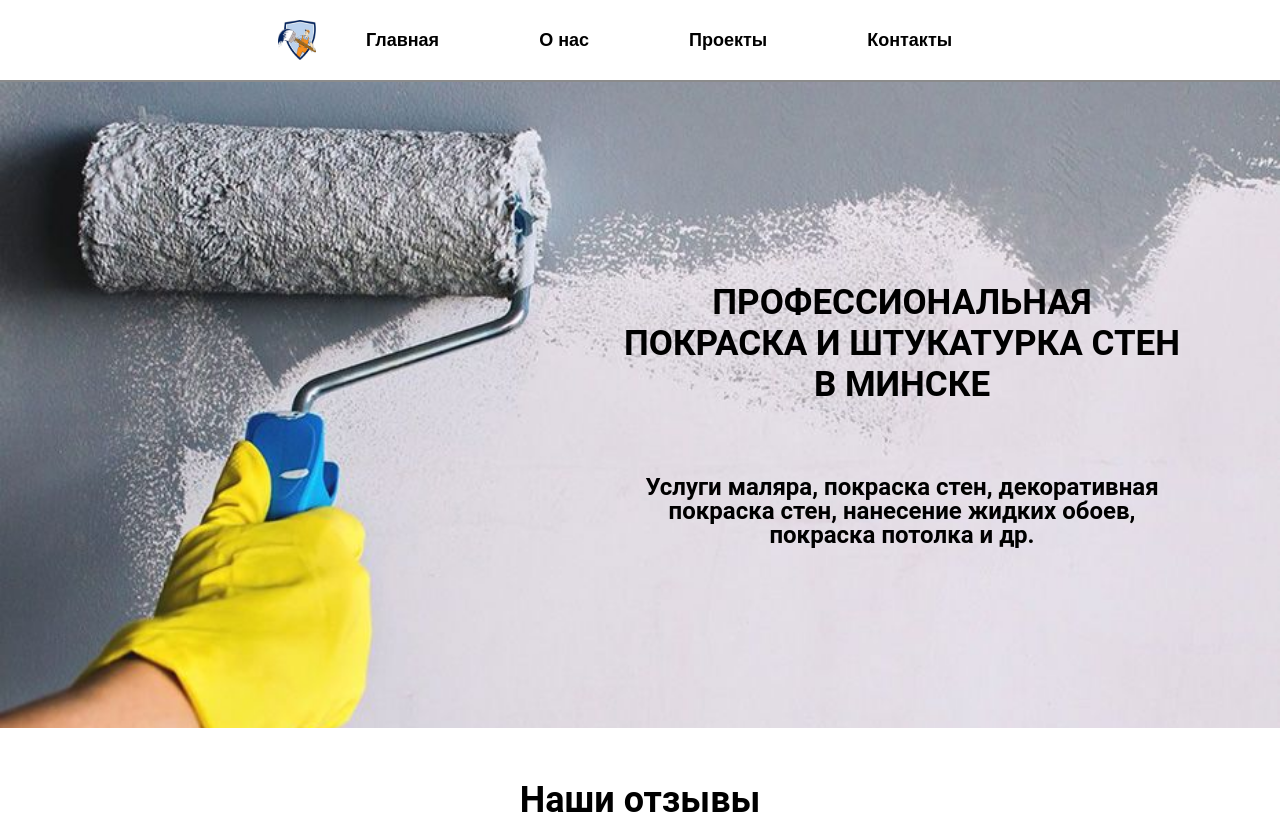
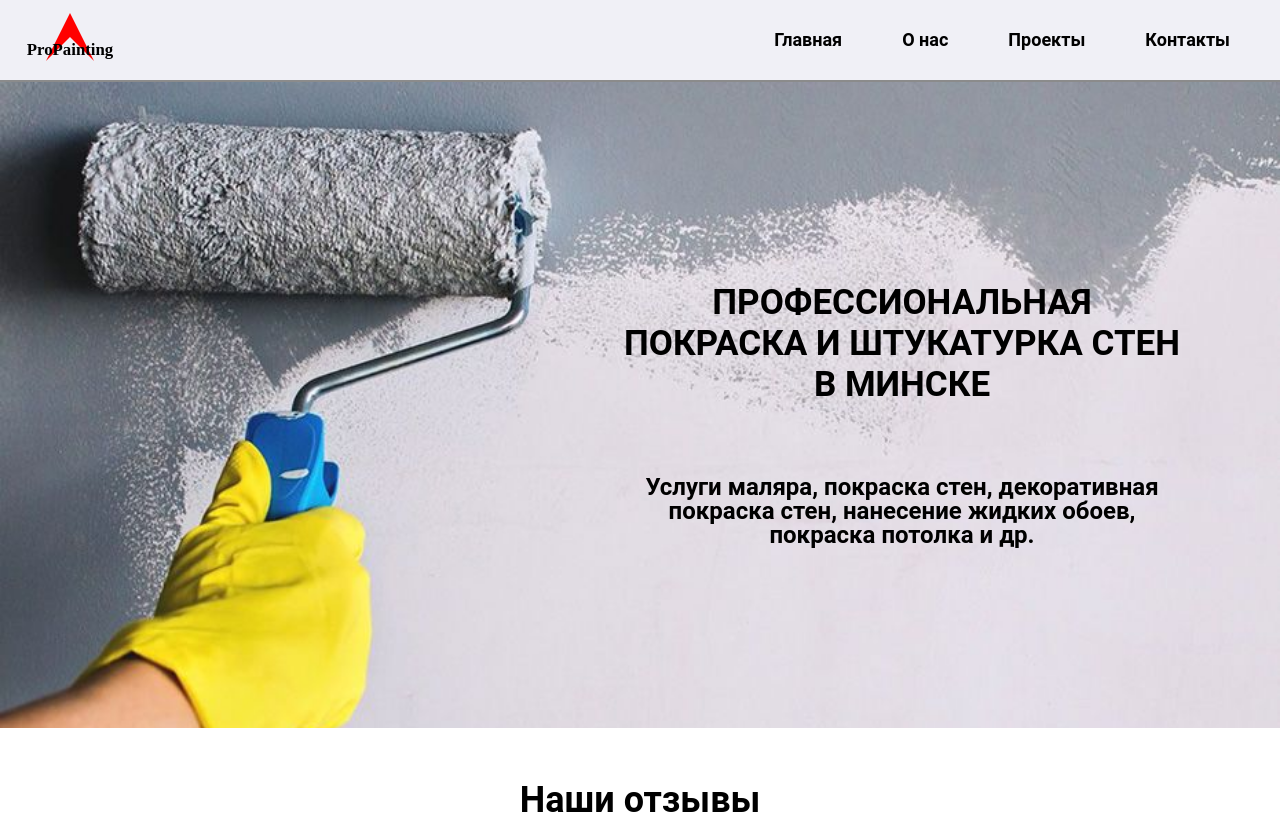
Before and after one commit to BYAsurim/postroika, a React (Create React App) app: page /#/ in a window 1280 px wide. Shown: the top 814 px of the page. Built offline with nearby package versions, Linux system fonts and the light colour scheme; no server answers; the database is empty.

Commit message:
refactor navbar

```diff
--- a/src/components/navbar/Navbar.module.css
+++ b/src/components/navbar/Navbar.module.css
@@ -1,24 +1,24 @@
 .wrapper {
     display: flex;
-    justify-content: center;
+    justify-content: space-between;
     align-items: center;
     max-height: 80px;
     padding: 20px;
+    background-color: #F0F0F6;
+    color: #333;
+    font-weight: bold;
+}
 
-    color: #333;
-    font-size: 24px;
-    font-weight: bold;
-    font-family: Arial, sans-serif;
+.wrapperLink {
+    display: flex;
+    justify-content: end;
+
+
 }
 
 .logo {
-    width: 38px;
-    height: 40px;
-}
-
-.logo img {
-    width: 38px;
-    height: 40px;
+    width: 100px;
+    height: 60px;
 }
 
 .link {
@@ -26,18 +26,17 @@
 }
 
 .link:hover {
-    color: #483285;
-    text-decoration: overline #483285;
-    text-shadow: 1px 1px 2px #483285;
-
+    text-decoration: underline #69696a;
+    text-shadow: 1px 0 #bdbdbd;
 }
 
 .item {
     font-size: 18px;
-    margin: 30px 50px 30px;
-    background-color: #FFF;
+    margin: 20px 30px 20px;
+    background-color: #F0F0F6;
     white-space: nowrap;
     color: #000000;
+
 }
 
 .background {
@@ -63,7 +62,7 @@
     left: -317px;
     top: 0;
 
-    background: #fff;
+    background: #F0F0F6;
 }
 
 .sidebar.open {
@@ -120,20 +119,3 @@
     }
 
 }
-
-/*@media screen and (max-width: 768px) {*/
-/*    .wrapper {*/
-/*        display: flex;*/
-/*        flex-direction: column;*/
-/*        align-items: center;*/
-/*        max-height: max-content;*/
-/*        position: relative;*/
-
-
-/*    }*/
-
-/*    .item {*/
-/*        font-size: 18px;*/
-/*        margin: 5px auto;*/
-/*    }*/
-/*}*/
--- a/src/components/navbar/Navbar.tsx
+++ b/src/components/navbar/Navbar.tsx
@@ -1,6 +1,6 @@
 import React, {FC} from 'react';
 import s from './Navbar.module.css'
-import image from '../../images/painter.jpg'
+import image from '../../images/logo.svg'
 import {Link, NavLink} from "react-router-dom";
 import {PATH} from "../Pages/Pages";
 import closeIcon from '../../images/closeOutline.svg'
@@ -18,10 +18,10 @@ const Navbar: FC<PropsType> = ({open, handleClose, handleOpen}) => {
     return (<>
         <nav>
             <div className={s.wrapper}>
-                <div className={s.logo}>
-                <img src={image} alt={'img'} />
+                <div >
+                    <img className={s.logo} src={image} alt={'img'}/>
                 </div>
-
+                <div className={s.wrapperLink}>
                     <Link to={PATH.HOME} className={s.link}>
                         <div className={s.item}>Главная</div>
                     </Link>
@@ -34,6 +34,7 @@ const Navbar: FC<PropsType> = ({open, handleClose, handleOpen}) => {
                     <Link to={PATH.CONTACTS} className={s.link}>
                         <div className={s.item}>Контакты</div>
                     </Link>
+                </div>
             </div>
 
             <div className={s.burger} onClick={handleOpen}>
```
Also changed, not shown: src/images/logo.svg (added). Lines whose indentation alone changed are shown as unchanged.
